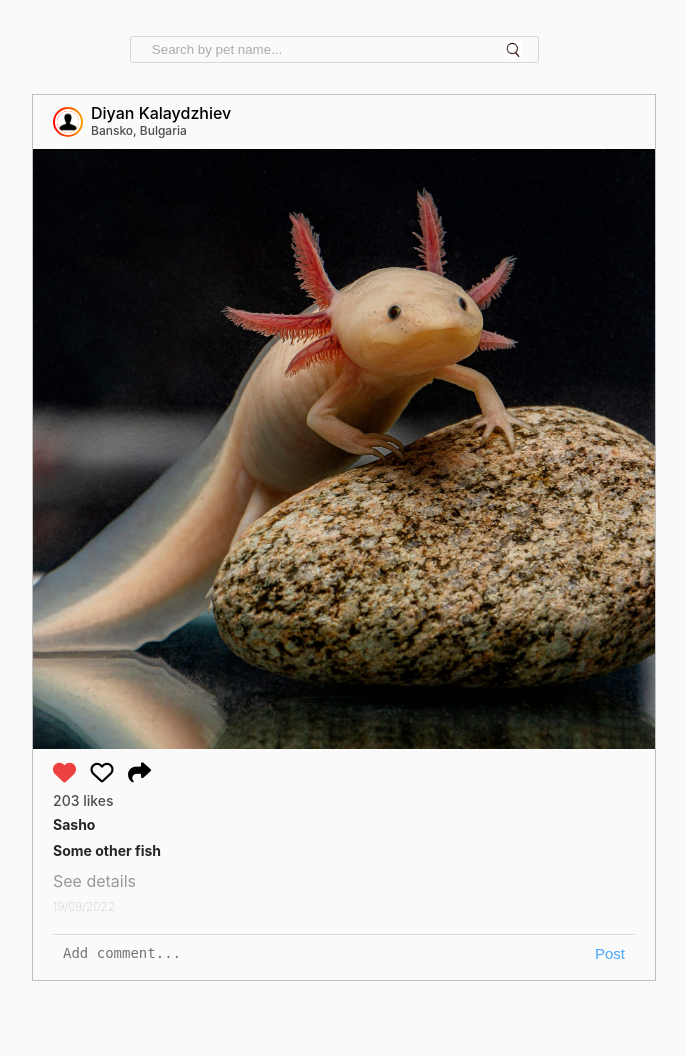
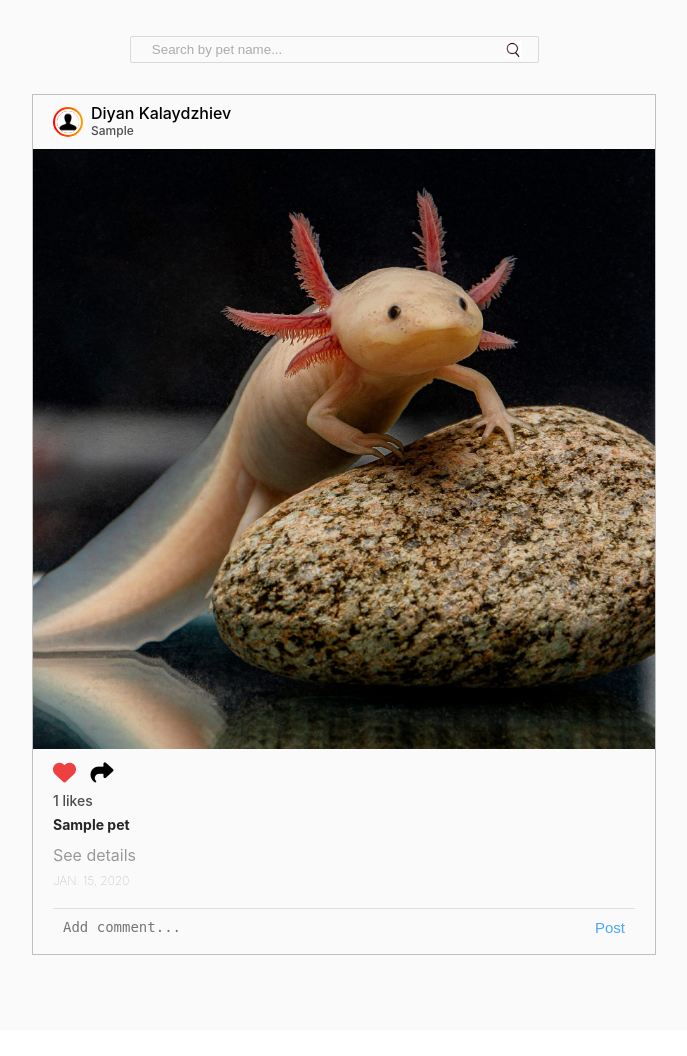
Before and after one commit to AlexandarEfremov/Django-Training, a Django app: page / in a window 1280 px wide. Shown: the part 87-1143 px from the top of the page, without its empty margins (296-983 px from the left). After the commit the page ends 1042 px from the top, so only its background shows below. Run offline with Django 5.2, Linux system fonts and the light colour scheme; tables that the repository leaves empty hold one stand-in row (values such as "Sample post").

Commit message:
added like button

```diff
--- a/petstagram/petstagram/common/urls.py
+++ b/petstagram/petstagram/common/urls.py
@@ -3,5 +3,6 @@ from django.urls import path
 from . import views
 
 urlpatterns = [
-    path('', views.home_page, name="home-page")
+    path('', views.home_page, name="home-page"),
+    path('like/<int:photo_id>/', views.like_functionality, name="like")
 ]
--- a/petstagram/petstagram/common/views.py
+++ b/petstagram/petstagram/common/views.py
@@ -1,8 +1,28 @@
 from django.http import HttpResponse
-from django.shortcuts import render
+from django.shortcuts import render, redirect
 
-# Create your views here.
+from ..photos.models import Photo
+from ..common.models import Like
 
 
 def home_page(request):
-    return render(request, template_name='common/home-page.html')
+    all_photos = Photo.objects.all()
+
+    context = {
+        "all_photos": all_photos
+    }
+
+    return render(request, template_name='common/home-page.html', context=context)
+
+
+def like_functionality(request, photo_id):
+    photo = Photo.objects.get(id=photo_id)
+    liked_object = Like.objects.filter(to_photo_id=photo).first()
+
+    if liked_object:
+        liked_object.delete()
+    else:
+        like = Like(to_photo=photo)
+        like.save()
+
+    return redirect(request.META['HTTP_REFERER'] + f"#{photo_id}")
--- a/petstagram/templates/common/home-page.html
+++ b/petstagram/templates/common/home-page.html
@@ -14,7 +14,7 @@
         <!-- End Searchbar Form -->
 
         <!-- Start Pet Photos Post Section -->
-        {% include 'common/pet-posts.html' %}
+        {% include 'common/pets-posts.html' %}
         <!-- End Pet Photos Post Section -->
     </div>
 </div>
--- a/petstagram/templates/common/pet-posts.html
+++ b/petstagram/templates/common/pets-posts.html
@@ -1,5 +1,5 @@
 {% load static %}
-
+{% for photo in all_photos %}
 <div class="card">
 
     <!-- Start User Details and Image Location -->
@@ -25,14 +25,16 @@
                 </a>
                 <br>
                 <!-- if the photo has location -->
-                <span>Bansko, Bulgaria</span>
+                {% if photo.location %}
+                    <span>{{ photo.location }}</span>
+                {% endif %}
             </h3>
         </div>
     </div>
     <!-- End User Details and Image Location -->
 
     <!-- Start Pet Photo -->
-    <div class="imgBx" id="place the id of the photo here">
+    <div class="imgBx" id="{{ photo.pk }}">
         <img src="{% static 'images/axolotl.jpeg' %}" alt="post" class="cover">
     </div>
     <!-- End Pet Photo -->
@@ -43,11 +45,13 @@
             <div class="left">
                 <!-- Start Like Button -->
                 <span class="heart">
-                            <a href="#">
-                                <!-- if user has liked the photo -->
-                                <i class="fa-solid fa-heart" style="color: #ed4040;"></i>
+                            <a href="{% url 'like' photo.id %}">
+                                {% if photo.like_set.all %}
+                                    <i class="fa-solid fa-heart" style="color: #ed4040;"></i>
+                                {% else %}
                                 <!-- else -->
-                                <i class="fa-regular fa-heart"></i>
+                                    <i class="fa-regular fa-heart"></i>
+                                {% endif %}
                             </a>
                         </span>
                 <!-- End Like Button -->
@@ -63,32 +67,27 @@
         <!-- End Like and Share Buttons -->
 
         <!-- Number of Likes per Photo -->
-        <p class="likes">203 likes</p>
+        <p class="likes">{{ photo.like_set.count }} likes</p>
 
 
         <!-- Start Tagged Pets -->
         <!-- Link to First Tagged Pet Details Page-->
-        <a href="#">
-            <p class="message">
-                <b>Sasho</b>
-            </p>
-        </a>
-
-        <!-- Link to Second Tagged Pet Details Page-->
-        <a href="#">
-            <p class="message">
-                <b>Some other fish</b>
-            </p>
-        </a>
+        {% for pet in photo.tagged_pets.all %}
+            <a href="{% url 'pet-details-page' "username" pet.slug %}">
+                <p class="message">
+                    <b>{{ pet.name }}</b>
+                </p>
+            </a>
+        {% endfor %}
         <!-- End Tagged Pets -->
 
         <!-- Link to Photo Details Page -->
-        <a href="#">
+        <a href="{% url 'photo-details-page' photo.pk %}">
             <h4 class="details">See details</h4>
         </a>
 
         <!-- Date of Publication -->
-        <h5 class="postTime">19/09/2022</h5>
+        <h5 class="postTime">{{ photo.date_of_publication }}</h5>
 
         <!-- Start Add Comments Section -->
         <div class="addComments">
@@ -107,3 +106,5 @@
 
     </div>
 </div>
+
+{% endfor %}
```
